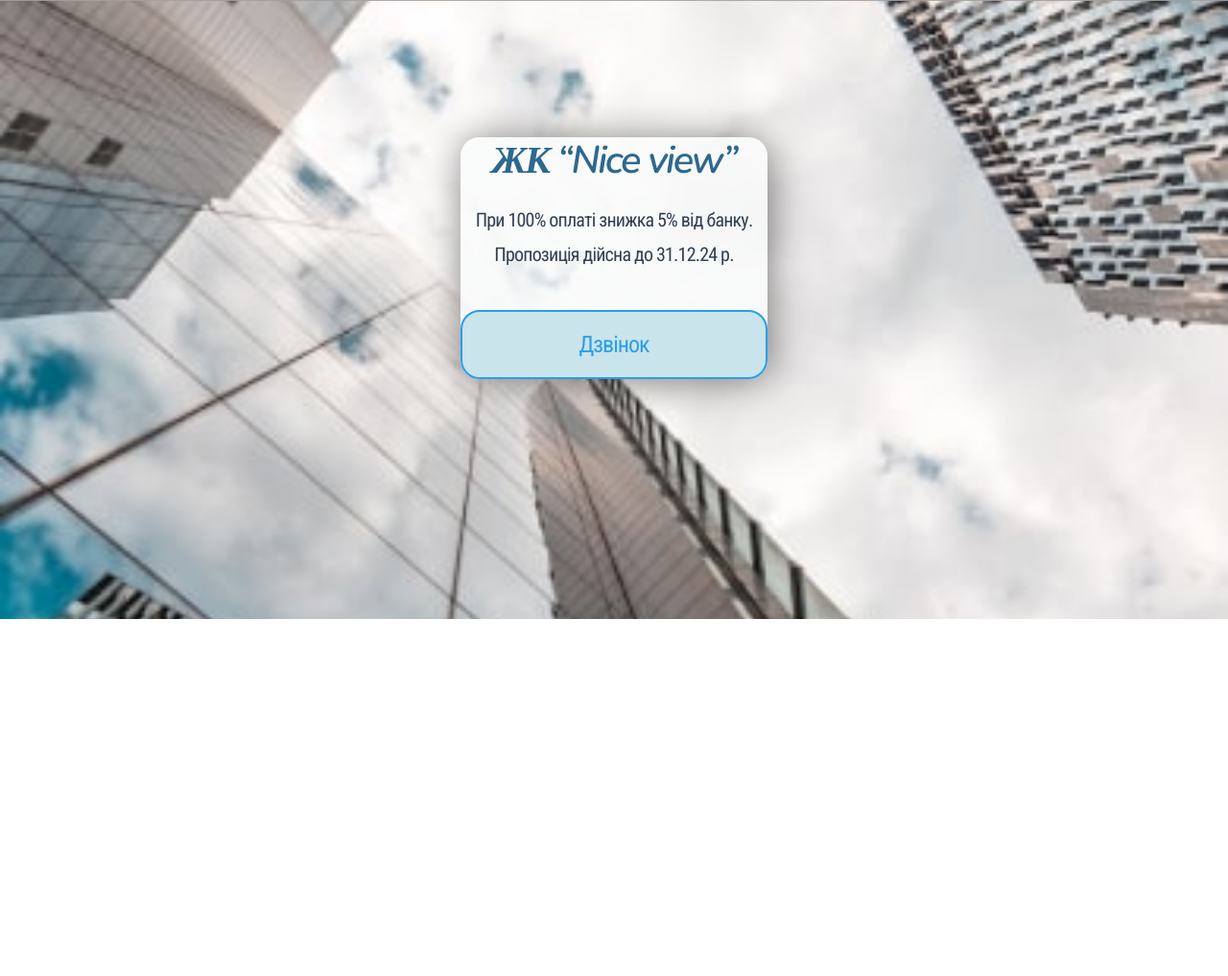
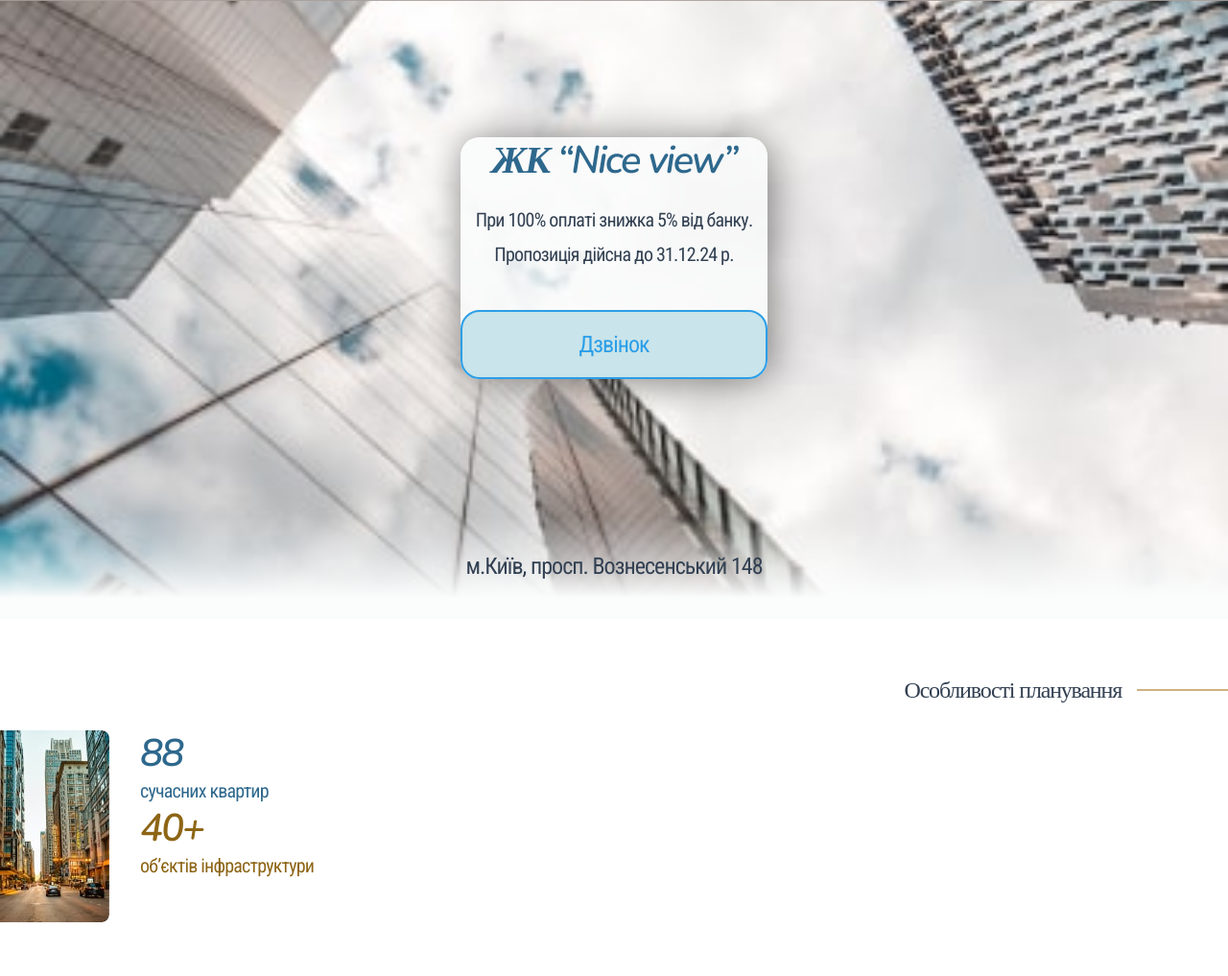
Before and after one commit to Vasyl24/apartment, a website built with Parcel: page src/index.html in a window 1280 px wide. Shown: the part 107-1124 px from the top of the page at 96% size. Before the commit the page ends 800 px from the top, so only its background shows below. Built offline with nearby package versions, Linux system fonts and the light colour scheme.

Commit message:
Some markup in advantages section

```diff
--- a/src/partials/advantages-section.html
+++ b/src/partials/advantages-section.html
@@ -0,0 +1,28 @@
+<section class="advantages-section">
+  <div class="advantages-title-block">
+    <h2 class="advantages-title">Особливості планування</h2>
+    <span class="advantages-strip"></span>
+  </div>
+
+  <ul class="advantages-list">
+    <li class="advantages-item">
+      <img
+        src="./images/photo-mobile-1x/building2-mob-1x-min.jpg"
+        alt="Buildings"
+        class="advantages-img"
+      />
+      <div>
+        <div>
+          <h3 class="advantages-item-title">88</h3>
+          <p class="advantages-item-text">сучасних квартир</p>
+        </div>
+
+        <div>
+          <h3 class="advantages-item-title brown-text">40+</h3>
+          <p class="advantages-item-text brown-text">об’єктів інфраструктури</p>
+        </div>
+      </div>
+    </li>
+    <li></li>
+  </ul>
+</section>
--- a/src/partials/hero.html
+++ b/src/partials/hero.html
@@ -8,5 +8,9 @@
 
     <button class="reservation-btn">Дзвінок</button>
   </div>
+
+  <div class="reservation-adress-bcg">
+    <p class="reservation-adress">м.Київ, просп. Вознесенський 148</p>
+  </div>
   <!-- </div> -->
 </section>
--- a/src/sass/advantages-section.scss
+++ b/src/sass/advantages-section.scss
@@ -0,0 +1,64 @@
+.advantages-section {
+  padding-top: 56px;
+  padding-bottom: 56px;
+}
+.advantages-title-block {
+  display: flex;
+  align-items: center;
+  justify-content: flex-end;
+
+  margin-bottom: 24px;
+}
+.advantages-title {
+  margin-right: 16px;
+
+  color: var(--subtitle-1, #324052);
+
+  /* mobile/h2 */
+  font-family: Nunito;
+  font-size: 24px;
+  font-style: normal;
+  font-weight: 400;
+  line-height: calc(36 / 24); /* 150% */
+  letter-spacing: -1.2px;
+}
+.advantages-strip {
+  display: inline-block;
+  background: #ceb181;
+  height: 2px;
+  width: 95px;
+}
+.advantages-img {
+  border-top-right-radius: 8px;
+  border-bottom-right-radius: 8px;
+
+  margin-right: 32px;
+}
+.advantages-item {
+  display: flex;
+}
+.advantages-item-title {
+  color: var(--title-1, #2e688d);
+
+  /* mobile/h1 */
+  font-family: Nunito;
+  font-size: 40px;
+  font-style: italic;
+  font-weight: 600;
+  line-height: 48px; /* 120% */
+  letter-spacing: -2px;
+}
+.advantages-item-text {
+  color: var(--title-1, #2e688d);
+
+  /* mobile/h3 */
+  font-family: 'Roboto Condensed';
+  font-size: 20px;
+  font-style: normal;
+  font-weight: 400;
+  line-height: 30px;
+  letter-spacing: -0.8px;
+}
+.brown-text {
+  color: var(--text-sale, #8d6515);
+}
--- a/src/sass/hero.scss
+++ b/src/sass/hero.scss
@@ -77,3 +77,38 @@
   width: 320px;
   max-width: 100%;
 }
+
+.reservation-adress {
+  position: absolute;
+  bottom: 0;
+
+  color: var(--subtitle-1, #324052);
+
+  /* bttn */
+  font-family: 'Roboto Condensed';
+  font-size: 24px;
+  font-style: normal;
+  font-weight: 400;
+  line-height: calc(36 / 24); /* 150% */
+  letter-spacing: -0.96px;
+  text-align: center;
+  margin-left: auto;
+  margin-right: auto;
+
+  background: linear-gradient(
+    0deg,
+    #fbfcfc 19.92%,
+    rgba(255, 255, 255, 0) 97.11%
+  );
+
+  display: flex;
+  //   width: 160px;
+  //   height: 390px;
+  //   transform: rotate(-90deg);
+  padding: 37px 0px 37px 0px;
+  //   flex-direction: column;
+  justify-content: center;
+  //   align-items: center;
+  flex-shrink: 0;
+  width: 100%;
+}
```
